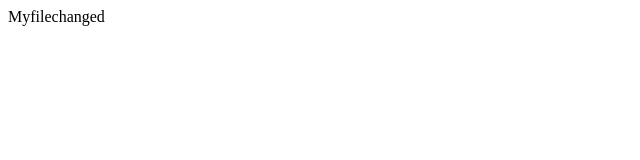
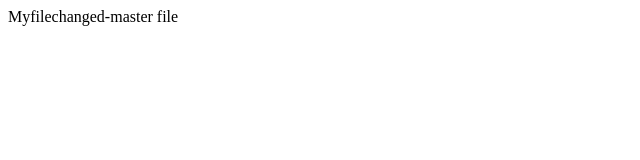
Before and after one commit to sourabh-singh-webdev/branches_demo, a plain HTML site: page index.html in a window 1280 px wide. Shown: the full height of the page, 0-640 px from the left. Drawn offline with Linux system fonts and the light colour scheme.

Commit message:
changin index.html

```diff
--- a/index.html
+++ b/index.html
@@ -1 +1 @@
-<html><head>Myfilechanged</head></html>
+<html><head>Myfilechanged-master file</head></html>
```
